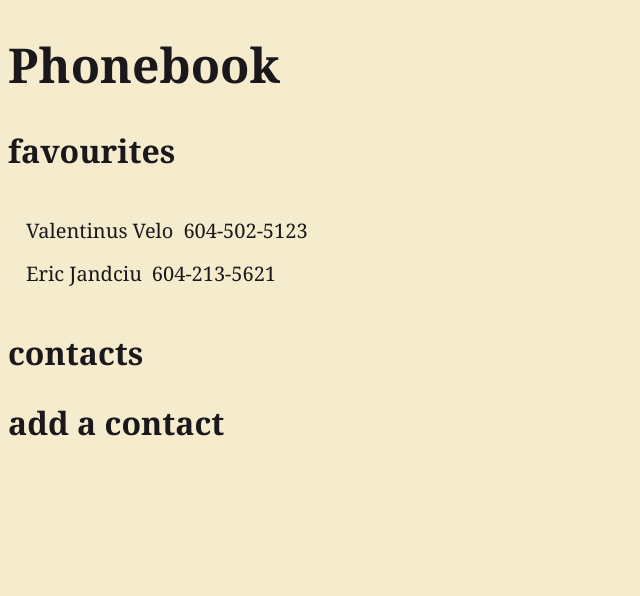
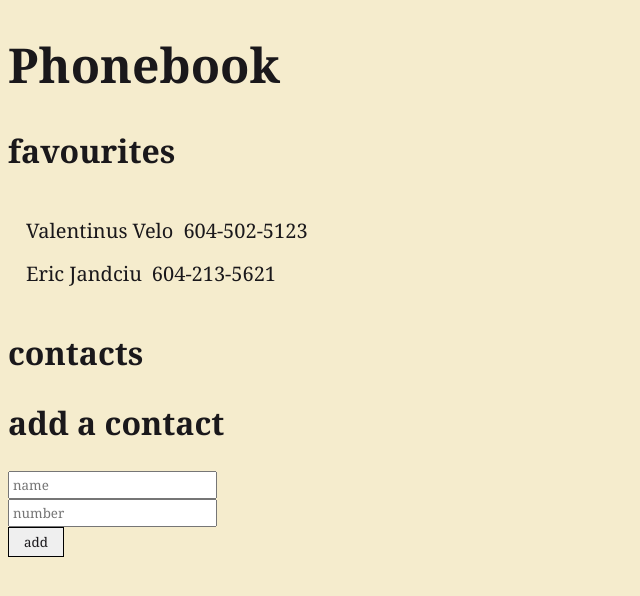
Before and after one commit to aleemer/phonebook, a React (Vite) app in the folder client/: page / in a window 1280 px wide. Shown: the top 596 px of the page, without its empty margins (0-640 px from the left). Built offline with nearby package versions, Linux system fonts and the light colour scheme.

Commit message:
A bit more styling.

```diff
--- a/client/src/components/App.jsx
+++ b/client/src/components/App.jsx
@@ -4,6 +4,7 @@ import { useState, useEffect } from 'react'
  * Component imports
  */
 import ContactList from './ContactList'
+import ContactForm from './ContactForm'
 
 const App = () => {
   const [contacts, setContacts] = useState([
@@ -19,6 +20,7 @@ const App = () => {
       <ContactList contacts={contacts} favouriteOnly={true} />
       <h2>contacts</h2>
       <h2>add a contact</h2>
+      <ContactForm />
     </div>
   )
 }
--- a/client/src/components/ContactForm.jsx
+++ b/client/src/components/ContactForm.jsx
@@ -1,8 +1,12 @@
 const ContactForm = () => {
   return (
-    <div>
-      contact form
-    </div>
+    <form>
+      <div className="contact-form">
+          <div><input placeholder="name" name="name"/></div>
+          <div><input placeholder="number" name="number"/></div>
+          <button>add</button>
+        </div>
+    </form>
   )
 }
 
--- a/client/src/index.css
+++ b/client/src/index.css
@@ -32,3 +32,12 @@ h2 {
   gap: 10px;
   font-size: 1.25rem;
 }
+
+input {
+  padding: 3px;
+}
+
+button {
+  border: 1px solid black;
+  padding: 5px 15px 5px 15px;
+}
```
